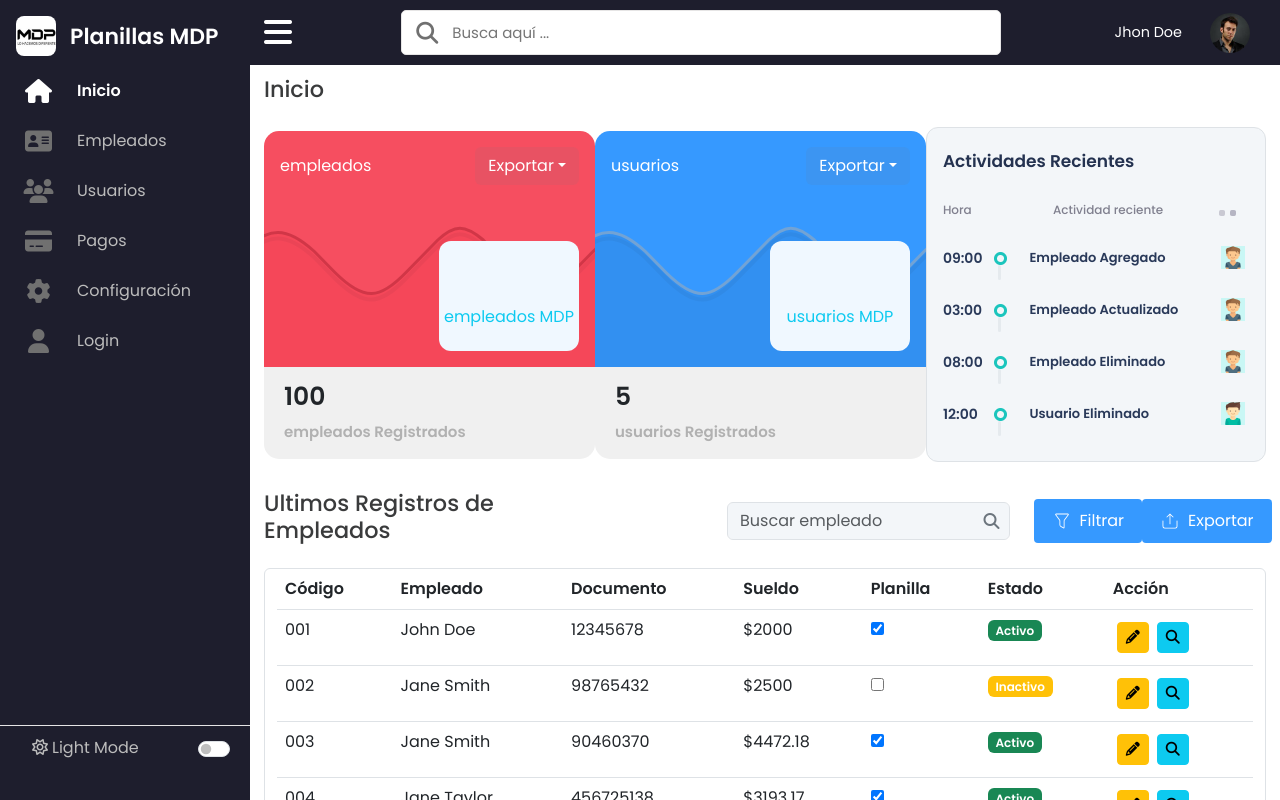
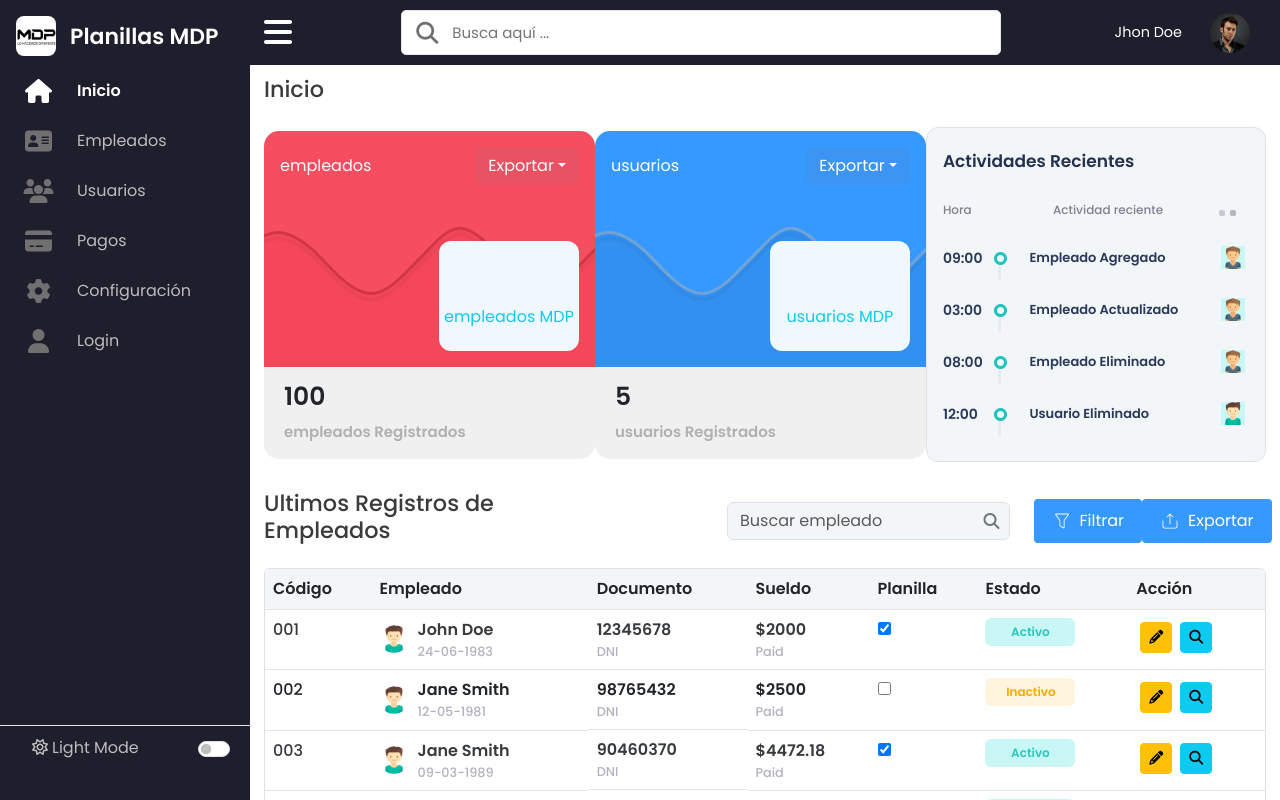
Before and after one commit to Jerick97/MDP-PRY-SistemaDePlanillas-Frontend, a React (Vite) app: page / in a window 1280 px wide. Shown: the top 800 px of the page. Built offline with nearby package versions, Linux system fonts and the light colour scheme; some icons are missing.

Commit message:
style: Se agrego tema Dark y Light al Table

```diff
--- a/src/assets/css/BaseTemplate.css
+++ b/src/assets/css/BaseTemplate.css
@@ -23,6 +23,19 @@
   --title-text-card: #243250;
   --text-card: #293959;
   --text-title: #3a3b3c;
+
+  --bg-base-table: #fff;
+  --color-base-table: #212529;
+  --bg-table-border-color: #e6e5e5;
+  --bg-table-striped-bg: #fff;
+  --bg-table-striped-color: #373b3e;
+  --bg-table-active-bg: #fff;
+  --bg-table-active-color: #323539;
+  --bg-table-hover-bg: #e5e5e5;
+  --bg-table-hover-color: #3a3b3c;
+
+  --bg-table-light: #f3f6f9;
+  --color-table-light: #212529;
   /* ====== Transition ====== */
   --tran-05: all 0.5s ease;
   --tran-03: all 0.3s ease;
@@ -49,6 +62,19 @@ body.dark {
   --title-text-card: #fff;
   --text-card: #fff;
   --text-title: #fff;
+
+  --bg-base-table: #212529;
+  --color-base-table: #fff;
+  --bg-table-border-color: #4d5154;
+  --bg-table-striped-bg: #2c3034;
+  --bg-table-striped-color: #fff;
+  --bg-table-active-bg: #373b3e;
+  --bg-table-active-color: #fff;
+  --bg-table-hover-bg: #323539;
+  --bg-table-hover-color: #fff;
+
+  --bg-table-light: #212529;
+  --color-table-light: #fff;
 }
 /* === Custom Scroll Bar CSS === */
 ::-webkit-scrollbar {
@@ -135,10 +161,8 @@ nav .menu-items {
   width: 5px;
   border-radius: 50%;
   background-color: #ffffff;
-  /* background-color: var(--primary-color); */
 }
 body.dark li a:hover:before {
-  /* background-color: var(--text-color); */
   background-color: white;
 }
 .menu-items li a i {
@@ -375,7 +399,7 @@ nav.close ~ .dashboard .top {
   color: var(--text-color);
 }
 
-/*Header*/
+/* Header */
 
 .container-header {
   background-color: #1e1e2d;
@@ -442,12 +466,70 @@ nav.close ~ .dashboard .top {
   font-weight: 500;
 }
 
-/*Pagination*/
+/* Pagination */
 
 .label-pagination {
   color: var(--black-light-color);
   font-weight: 500;
   font-size: 0.9rem;
+}
+
+/* Table */
+
+.table-dark-mode {
+  --bs-table-color: var(--color-base-table);
+  --bs-table-bg: var(--bg-base-table);
+  --bs-table-border-color: var(--bg-table-border-color);
+  --bs-table-striped-bg: var(--bg-table-striped-bg);
+  --bs-table-striped-color: var(--bg-table-striped-color);
+  --bs-table-active-bg: var(--bg-table-active-bg);
+  --bs-table-active-color: var(--bg-table-active-color);
+  --bs-table-hover-bg: var(--bg-table-hover-bg);
+  --bs-table-hover-color: var(--bg-table-hover-color);
+  color: var(--bs-table-color);
+  border-color: var(--bs-table-border-color);
+}
+
+.table-header {
+  --bs-table-bg: var(--bg-table-light);
+  --bs-table-color: var(--color-table-light);
+  color: var(--bs-table-color);
+}
+
+.employee-container {
+  display: flex;
+  align-items: center;
+  justify-content: start;
+}
+
+.employee-avatar {
+  width: 28px;
+  height: 28px;
+  border-radius: 50%;
+  margin-right: 10px;
+}
+
+.text-small {
+  color: #b2b2c0;
+  font-size: 0.8rem;
+}
+
+/* Badge */
+
+.bagge-success {
+  background-color: #c9f7f5;
+  color: #26c8c0;
+  padding: 0.5rem 1.3rem;
+  font-weight: 600;
+  width: 90px;
+}
+
+.bagge-warning {
+  background-color: #fff4de;
+  color: #ffa800;
+  padding: 0.5rem 1.3rem;
+  font-weight: 600;
+  width: 90px;
 }
 
 @media (max-width: 365px) {
--- a/src/components/Pagination/style/Pagination.css
+++ b/src/components/Pagination/style/Pagination.css
@@ -2,7 +2,7 @@
   background-color: transparent;
   color: #fff;
   border: none;
-  margin: 0.2rem;
+  margin: 0.2rem 0 0.2rem 0.2rem;
 }
 
 .custom-pagination-btn {
--- a/src/components/data/EmployedList.js
+++ b/src/components/data/EmployedList.js
@@ -6,6 +6,7 @@ export const EmployeList = [
     sueldo: "$2000",
     planilla: true,
     estado: "Activo",
+    birthday: getRandomBirthday(),
   },
   {
     codigo: "002",
@@ -14,6 +15,7 @@ export const EmployeList = [
     sueldo: "$2500",
     planilla: false,
     estado: "Inactivo",
+    birthday: getRandomBirthday(),
   },
   // Generación de registros aleatorios
   ...Array.from({ length: 10 }, (_, index) => ({
@@ -23,6 +25,7 @@ export const EmployeList = [
     sueldo: getRandomSalary(),
     planilla: getRandomBoolean(),
     estado: getRandomStatus(),
+    birthday: getRandomBirthday(),
   })),
 ];
 
@@ -31,12 +34,15 @@ function getRandomName() {
   const names = ["John", "Jane", "Michael", "Emily", "David", "Olivia"];
   const lastNames = ["Doe", "Smith", "Johnson", "Brown", "Taylor", "Lee"];
   const randomName = names[Math.floor(Math.random() * names.length)];
-  const randomLastName = lastNames[Math.floor(Math.random() * lastNames.length)];
+  const randomLastName =
+    lastNames[Math.floor(Math.random() * lastNames.length)];
   return `${randomName} ${randomLastName}`;
 }
 
 function getRandomDocumentNumber() {
-  return Math.floor(Math.random() * 1000000000).toString().padStart(8, "0");
+  return Math.floor(Math.random() * 1000000000)
+    .toString()
+    .padStart(8, "0");
 }
 
 function getRandomSalary() {
@@ -52,3 +58,18 @@ function getRandomBoolean() {
 function getRandomStatus() {
   return Math.random() < 0.7 ? "Activo" : "Inactivo";
 }
+
+function getRandomBirthday() {
+  const start = new Date(1970, 0, 1); // Fecha de inicio
+  const end = new Date(2002, 0, 1); // Fecha de fin (para que sean mayores de 18 años)
+  const birthday = new Date(
+    start.getTime() + Math.random() * (end.getTime() - start.getTime())
+  );
+
+  // Formatear la fecha a DD-MM-YYYY
+  const day = String(birthday.getDate()).padStart(2, "0");
+  const month = String(birthday.getMonth() + 1).padStart(2, "0"); // Los meses son 0-indexados
+  const year = birthday.getFullYear();
+
+  return `${day}-${month}-${year}`;
+}
--- a/src/pages/dashboard/Dashboard.jsx
+++ b/src/pages/dashboard/Dashboard.jsx
@@ -2,6 +2,7 @@ import { ViewUser } from "./ViewUser";
 import { EmployeList } from "../../components/data/EmployedList";
 import { useState } from "react";
 import Pagination from "../../components/Pagination/Pagination";
+import Avatar from "../../assets/icons/typeUser/green-36.png";
 
 function Dashboard() {
   const [currentPage, setCurrentPage] = useState(1);
@@ -21,10 +22,10 @@ function Dashboard() {
 
   return (
     <>
-      <div className="container-fluid border rounded bg-white">
-        <div className="table-responsive">
-          <table className="table">
-            <thead>
+      <div className="container-fluid border rounded p-0">
+        <div className="table-responsive rounded">
+          <table className={`table table-dark-mode table-striped table-hover`}>
+            <thead className="table-header">
               <tr>
                 <th>Código</th>
                 <th>Empleado</th>
@@ -35,13 +36,33 @@ function Dashboard() {
                 <th>Acción</th>
               </tr>
             </thead>
-            <tbody>
+            <tbody className="fw-medium">
               {currentRecords.map((registro, index) => (
                 <tr key={index}>
                   <td>{registro.codigo}</td>
-                  <td>{registro.empleado}</td>
-                  <td>{registro.documento}</td>
-                  <td>{registro.sueldo}</td>
+                  <td>
+                    <div className="employee-container">
+                      <img
+                        src={Avatar}
+                        alt="avatar"
+                        className="employee-avatar"
+                      />
+                      <div className="d-flex flex-column align-items-start justify-content-center">
+                        <p className="fs-6 fw-bold mb-0">{registro.empleado}</p>
+                        <p className="text-small mb-0">{registro.birthday}</p>
+                      </div>
+                    </div>
+                  </td>
+                  <td className="d-flex flex-column align-items-start justify-content-center">
+                    <p className="fs-6 fw-bold mb-0">{registro.documento}</p>
+                    <p className="text-small mb-0">DNI</p>
+                  </td>
+                  <td>
+                    <div className="d-flex flex-column align-items-start justify-content-center">
+                      <p className="fs-6 fw-bold mb-0">{registro.sueldo}</p>
+                      <p className="text-small mb-0">Paid</p>
+                    </div>
+                  </td>
                   <td>
                     <input type="checkbox" defaultChecked={registro.planilla} />
                   </td>
@@ -49,8 +70,8 @@ function Dashboard() {
                     <span
                       className={`badge ${
                         registro.estado === "Activo"
-                          ? "bg-success"
-                          : "bg-warning"
+                          ? "bagge-success"
+                          : "bagge-warning"
                       }`}
                     >
                       {registro.estado}
```
